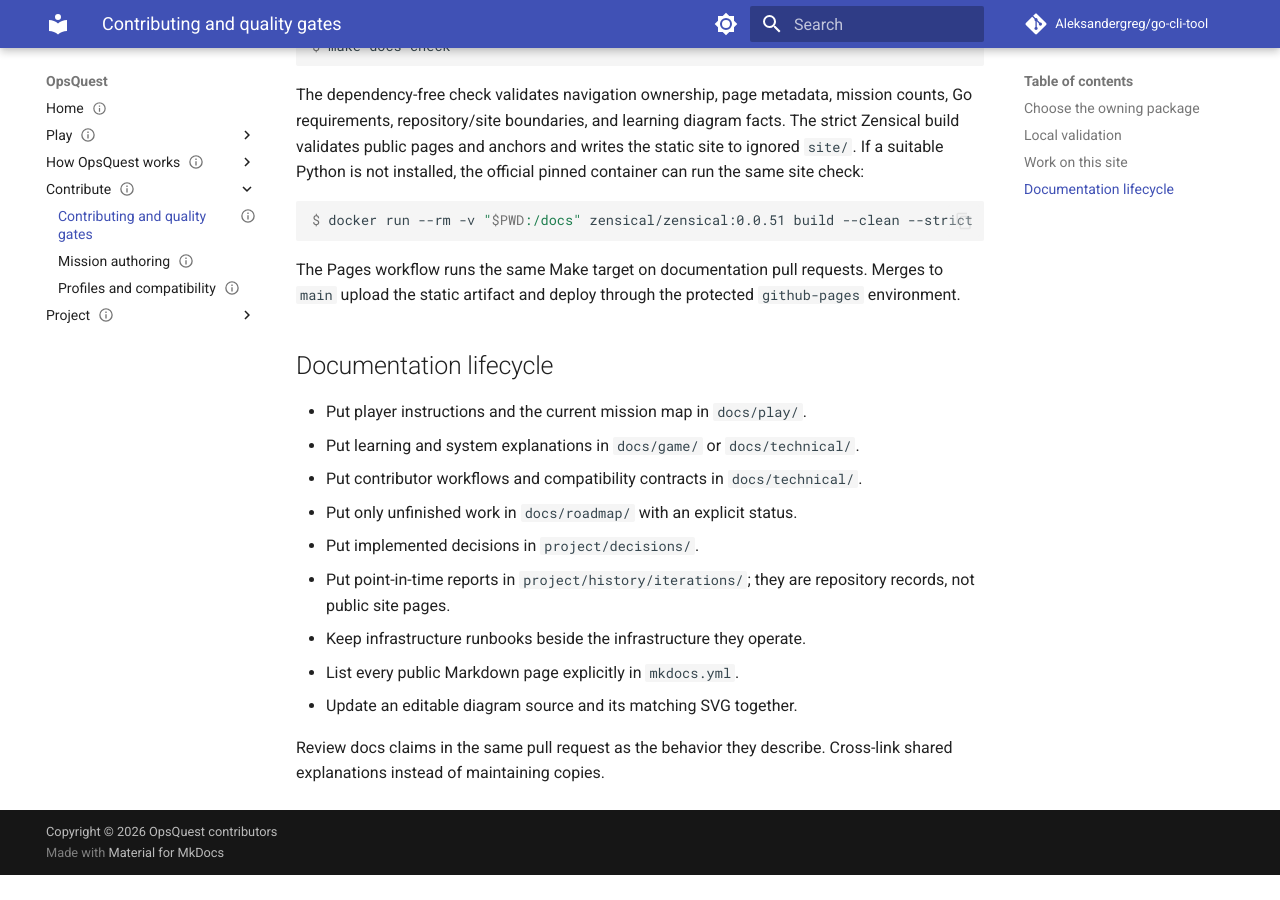
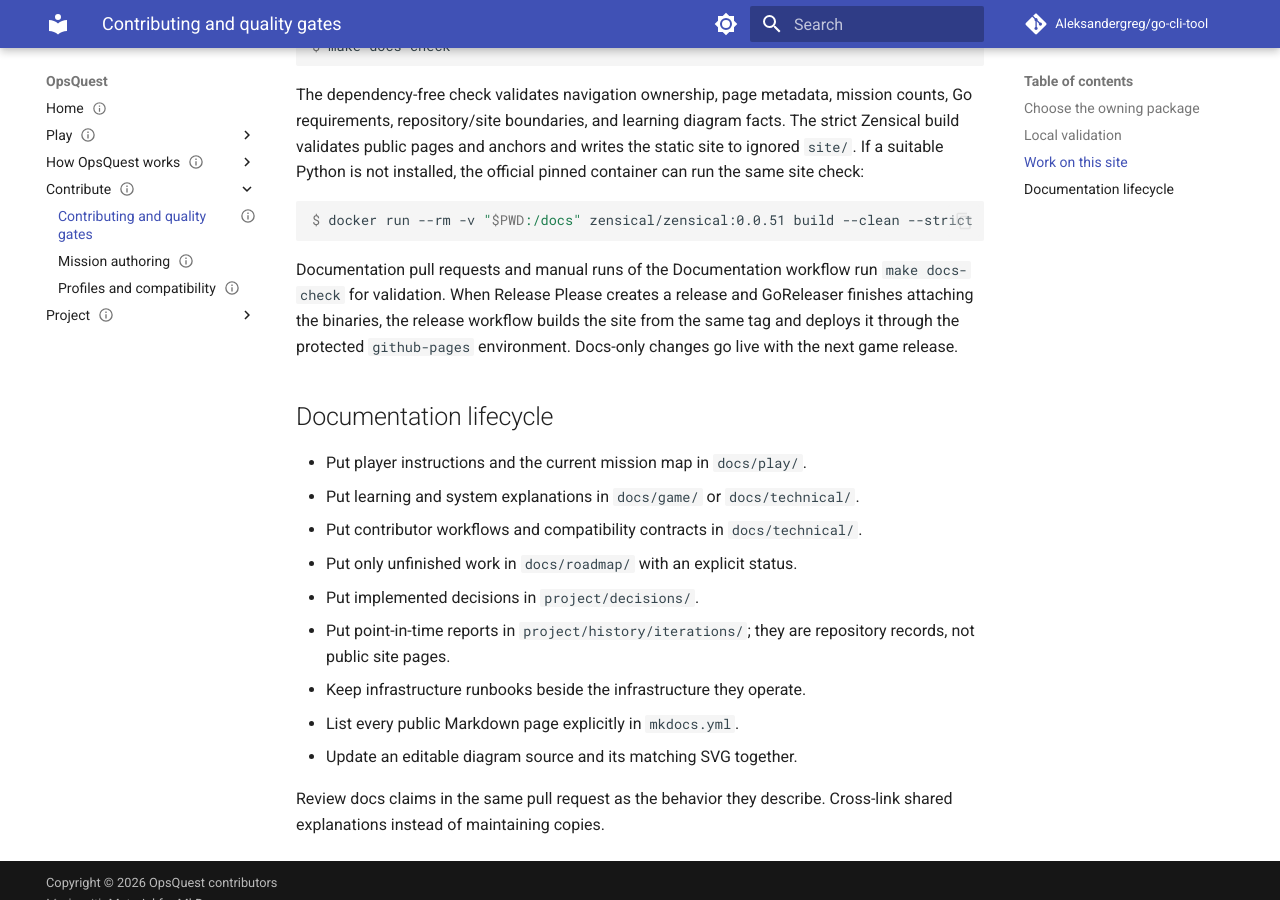
Before and after one commit to Aleksandergreg/go-cli-tool, an MkDocs documentation site: the page built from docs/technical/contributing.md, in a window 1280 px wide and 900 px high, scrolled down 1932 px. Built offline with MkDocs 1.6.1 and Material for MkDocs 9.7.7, drawn with Linux system fonts in a browser that asks for light colours; comment, search, counter and statistics services are not loaded; before the commit the page ends 2807 px from its top, so only the background shows below that.

Commit message:
fix: Implemented release-only documentation publishing. Once merged, … (#66)
…documentation PRs and manual Documentation runs will validate the site.
Pages will update only after Release Please creates a new version and
GoReleaser successfully attaches the binaries. The docs build checks out
that exact release tag, so later merges to main cannot slip into the
published guide. Release workflow · Documentation workflow

Local validation passed with make check, make docs-check, make
release-check, make release-snapshot, actionlint on both workflows, and
git diff --check. The strict site build validated 18 pages, and the
release snapshot produced all five platform archives.

The first live deployment under this change will occur with the next
game release after merge.

````diff
--- a/docs/technical/contributing.md
+++ b/docs/technical/contributing.md
@@ -69,7 +69,7 @@ installed, the official pinned container can run the same site check:
 $ docker run --rm -v "$PWD:/docs" zensical/zensical:0.0.51 build --clean --strict
 ```
 
-The Pages workflow runs the same Make target on documentation pull requests. Merges to `main` upload the static artifact and deploy through the protected `github-pages` environment.
+Documentation pull requests and manual runs of the Documentation workflow run `make docs-check` for validation. When Release Please creates a release and GoReleaser finishes attaching the binaries, the release workflow builds the site from the same tag and deploys it through the protected `github-pages` environment. Docs-only changes go live with the next game release.
 
 ## Documentation lifecycle
 
````
Also changed, not shown: README.md (+1 -1 lines), project/decisions/zensical-site.md (+3 -3 lines), 2 other files.
